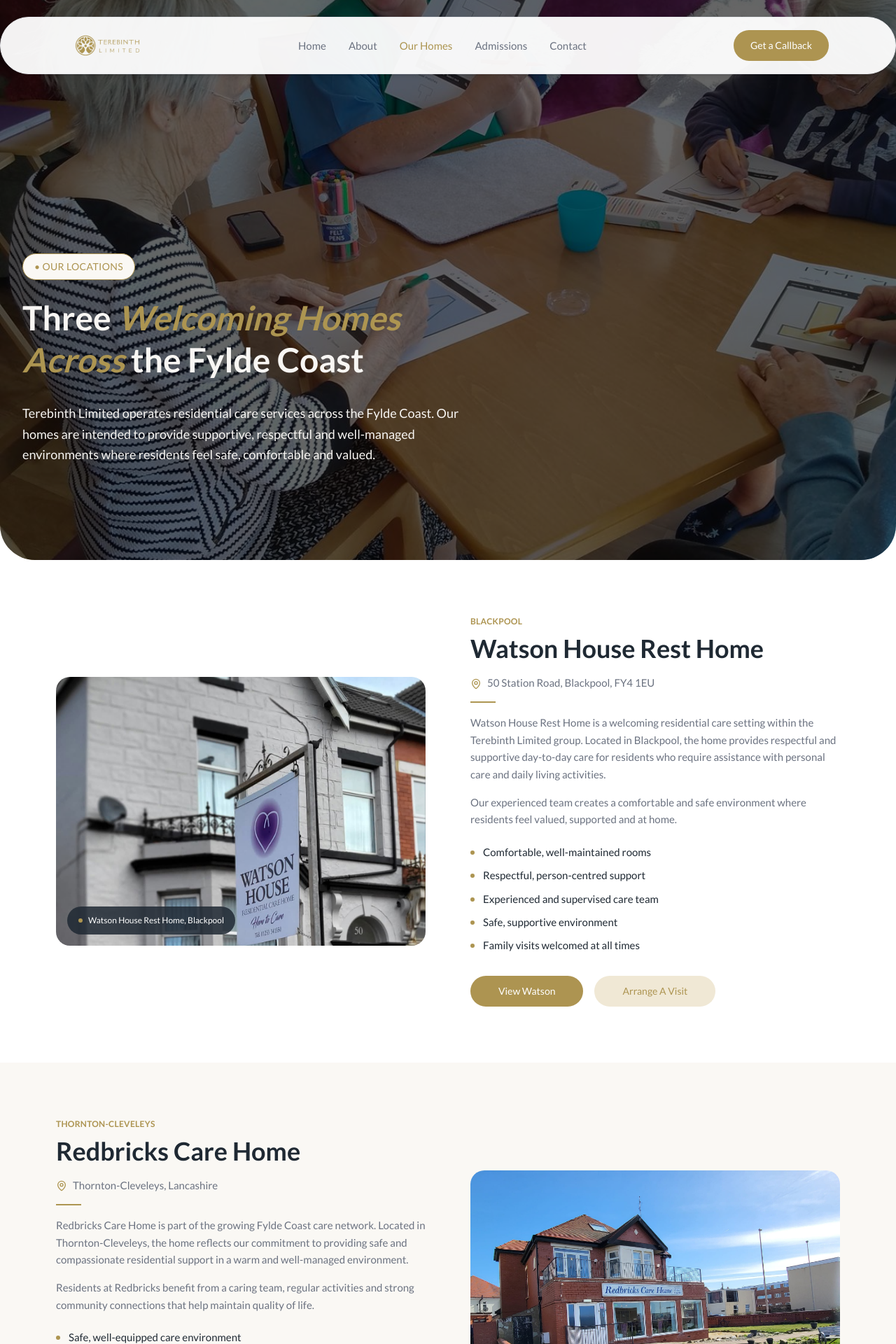
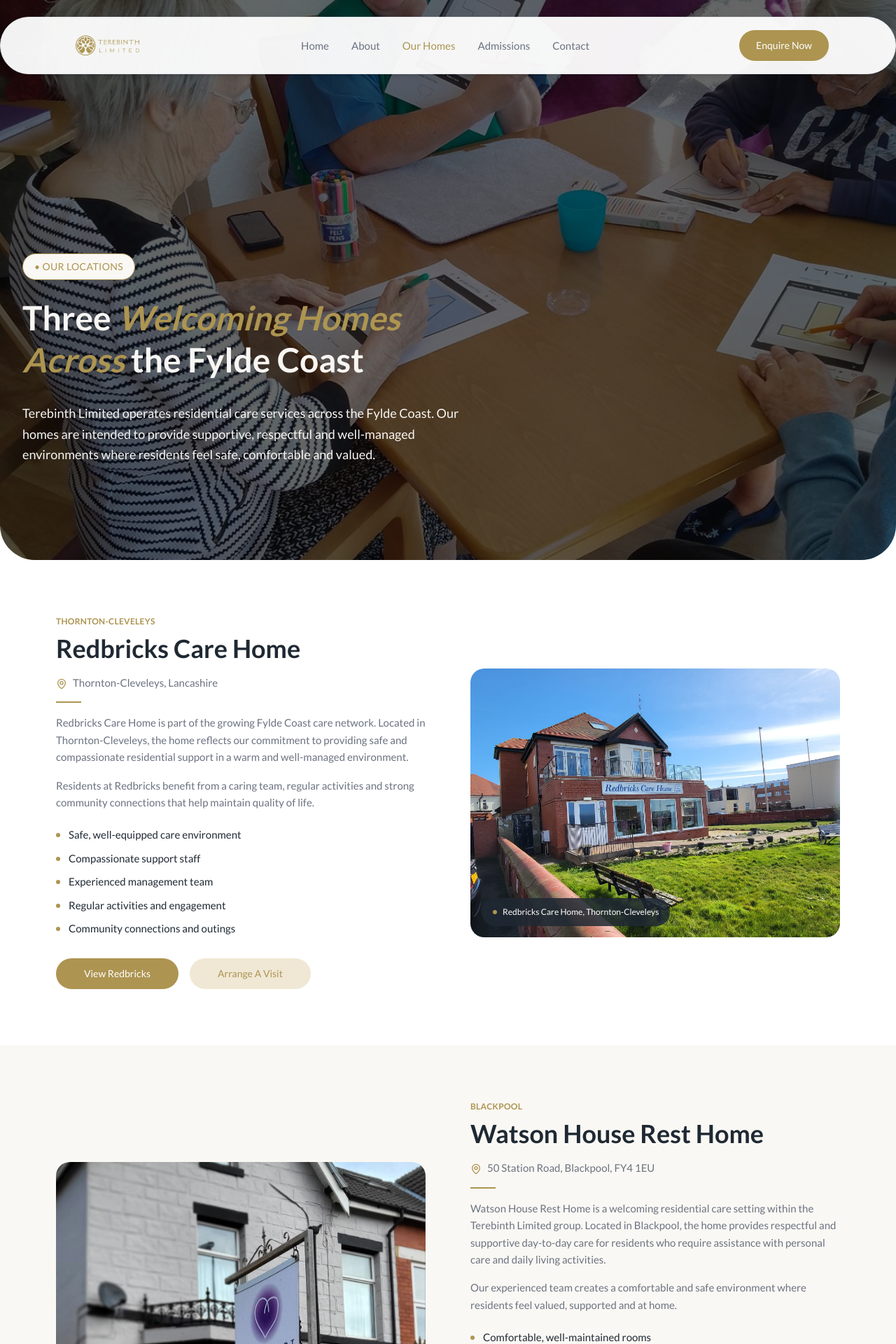
Before and after one commit to Oluwashina/Terebinth-Limited, a Next.js app: page /our-homes in a window 1280 px wide. Shown: the top 1920 px of the page at 70% size. Built offline with nearby package versions, Linux system fonts and the light colour scheme.

Commit message:
feat: Revise mission statement in AboutPage and update CareHomesSection description for clarity; enhance OurHomesPage layout by reordering Watson House details

```diff
--- a/app/about/page.tsx
+++ b/app/about/page.tsx
@@ -133,8 +133,8 @@
        <MissionSection
         label="Our Mission"
         title="Why We Do What We Do"
-        description="Our mission is to provide safe, compassionate and well-led residential care that promotes dignity, supports wellbeing and gives families confidence. Every decision we make is guided by that purpose."
-        mission="Our mission is to provide safe, compassionate and well-led residential care that promotes dignity, supports wellbeing and gives families confidence."
+        description="Our mission is to provide safe, compassionate and well-led residential care that protects dignity, supports wellbeing and gives families confidence. We want our homes to be places where people feel secure, supported and respected. We also recognise that quality care depends on clear standards, responsible leadership and a commitment to continuous improvement. Our mission is therefore not only to provide care, but to build services that are trusted, accountable and sustainable."
+        mission="Our mission is therefore not only to provide care, but to build services that are trusted, accountable and sustainable."
         attribution="Terebinth Limited — Mission Statement"
       />
 
--- a/app/our-homes/page.tsx
+++ b/app/our-homes/page.tsx
@@ -31,6 +31,30 @@
         buttons={[]}
       />
 
+     <HomeDetailsSection
+            location="THORNTON-CLEVELEYS"
+            homeTitle="Redbricks Care Home"
+            address="Thornton-Cleveleys, Lancashire"
+            image={redbricksImage}
+            imageLabel="Redbricks Care Home, Thornton-Cleveleys"
+            descriptions={[
+                "Redbricks Care Home is part of the growing Fylde Coast care network. Located in Thornton-Cleveleys, the home reflects our commitment to providing safe and compassionate residential support in a warm and well-managed environment.",
+                "Residents at Redbricks benefit from a caring team, regular activities and strong community connections that help maintain quality of life."
+            ]}
+            features={[
+                { text: "Safe, well-equipped care environment" },
+                { text: "Compassionate support staff" },
+                { text: "Experienced management team" },
+                { text: "Regular activities and engagement" },
+                { text: "Community connections and outings" }
+            ]}
+            viewButtonLabel="View Redbricks"
+            viewButtonHref="/our-homes/redbricks"
+            bookButtonLabel="Arrange A Visit"
+            bookButtonHref="/contact"
+            imagePosition="right"
+            backgroundColor="bg-[#FFFFFF]"
+         />
 
      <HomeDetailsSection
         location="BLACKPOOL"
@@ -53,32 +77,8 @@
         viewButtonHref="/our-homes/watson-house"
         bookButtonLabel="Arrange A Visit"
         bookButtonHref="/contact"
+        backgroundColor="bg-[#FAF8F4]"
         />
-
-        <HomeDetailsSection
-            location="THORNTON-CLEVELEYS"
-            homeTitle="Redbricks Care Home"
-            address="Thornton-Cleveleys, Lancashire"
-            image={redbricksImage}
-            imageLabel="Redbricks Care Home, Thornton-Cleveleys"
-            descriptions={[
-                "Redbricks Care Home is part of the growing Fylde Coast care network. Located in Thornton-Cleveleys, the home reflects our commitment to providing safe and compassionate residential support in a warm and well-managed environment.",
-                "Residents at Redbricks benefit from a caring team, regular activities and strong community connections that help maintain quality of life."
-            ]}
-            features={[
-                { text: "Safe, well-equipped care environment" },
-                { text: "Compassionate support staff" },
-                { text: "Experienced management team" },
-                { text: "Regular activities and engagement" },
-                { text: "Community connections and outings" }
-            ]}
-            viewButtonLabel="View Redbricks"
-            viewButtonHref="/our-homes/redbricks"
-            bookButtonLabel="Arrange A Visit"
-            bookButtonHref="/contact"
-            imagePosition="right"
-            backgroundColor="bg-[#FAF8F4]"
-         />
 
          <HomeDetailsSection
             location="FLEETWOOD"
--- a/components/CareHomesSection.tsx
+++ b/components/CareHomesSection.tsx
@@ -27,8 +27,8 @@
           <h2 className="text-3xl sm:text-3xl max-w-xs lg:text-4xl font-bold text-[#1F2933] mb-4">
             Care Homes Across the Fylde Coast
           </h2>
-          <p className="text-[#6B7280] max-w-md">
-            Three residential care homes, each providing safe, dignified and person-centred support in welcoming, well-managed environments.
+          <p className="text-[#6B7280] max-w-xl">
+            Our homes are rooted in the communities they serve. With services across Blackpool, Thornton-Cleveleys and Fleetwood, we bring local understanding, responsive leadership and a practical commitment to quality residential care.
           </p>
         </div>
 
--- a/components/Navbar.tsx
+++ b/components/Navbar.tsx
@@ -54,9 +54,9 @@
           </div>
 
           {/* Callback Button */}
-          <button className="hidden md:block text-sm bg-[#AD9451] cursor-pointer text-white px-6 py-3 rounded-full hover:bg-[#8B6D3C] transition">
-            Get a Callback
-          </button>
+          <Link href="/contact" className="hidden md:block text-sm bg-[#AD9451] cursor-pointer text-white px-6 py-3 rounded-full hover:bg-[#8B6D3C] transition">
+            Enquire Now
+          </Link>
         </div>
         </div>
       </nav>
--- a/components/TestimonialsSection.tsx
+++ b/components/TestimonialsSection.tsx
@@ -17,7 +17,7 @@
   testimonials,
 }: TestimonialsSectionProps) {
   return (
-    <section className="bg-[#FAF8F4] py-16 sm:py-20 lg:py-20 px-6 sm:px-12 lg:px-20">
+    <section className="bg-[#F8FAFB] py-16 sm:py-20 lg:py-20 px-6 sm:px-12 lg:px-20">
       <div className="max-w-7xl mx-auto">
         {/* Header */}
         <div className="text-center mb-12 sm:mb-12 lg:mb-14">
```
